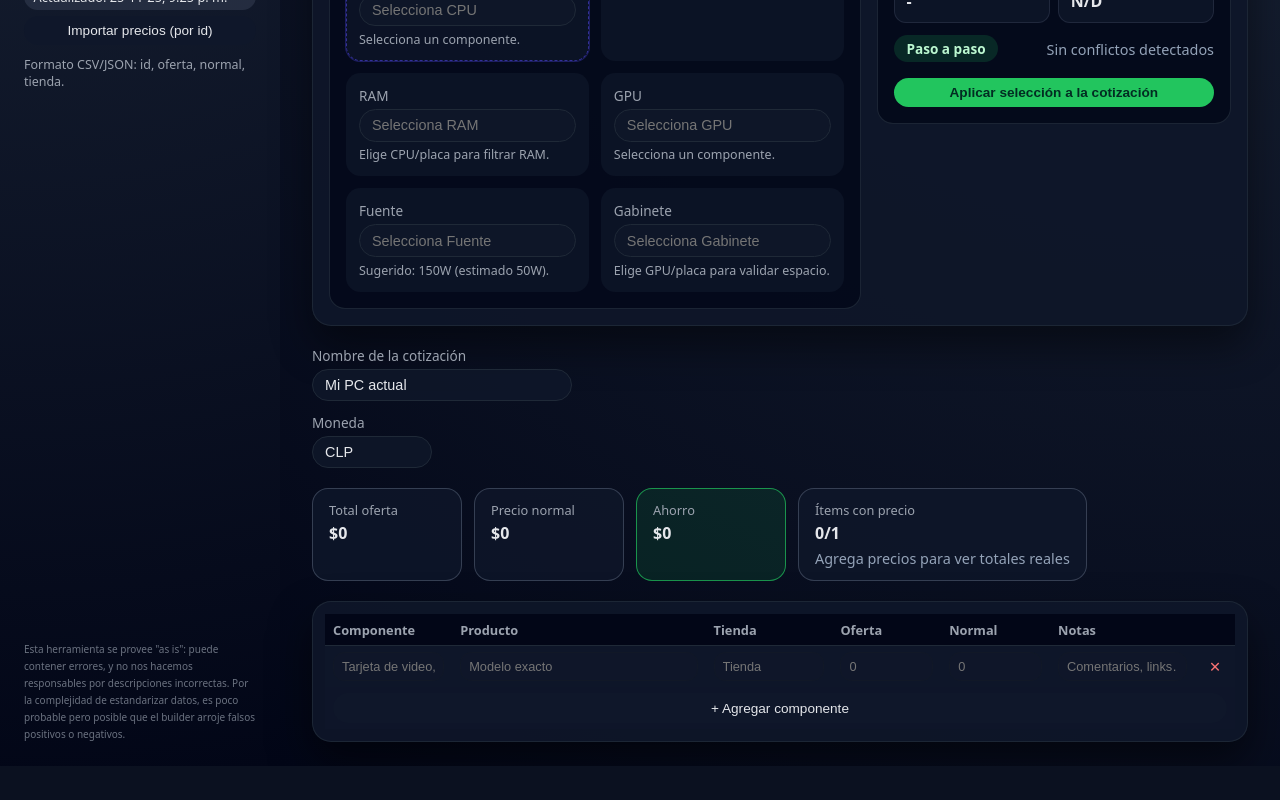
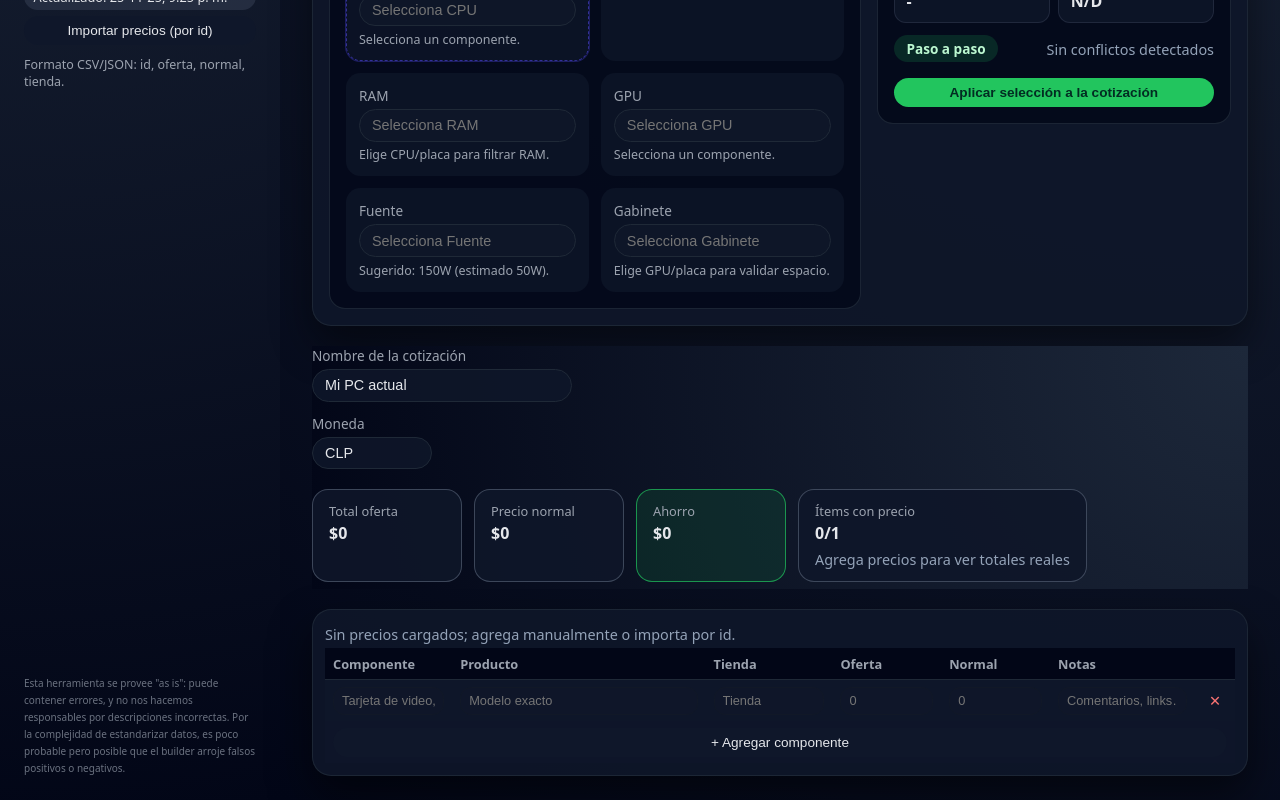
Before and after one commit to cortega26/cotiza-pc, a React (Vite) app in the folder pc-quote-builder/: page / in a window 1280 px wide. Shown: the part 642-1442 px from the top of the page. Before the commit the page ends 1408 px from the top, so only its background shows below. Built offline with nearby package versions, Linux system fonts and the light colour scheme.

Commit message:
`Updated React DOM version to 19.2.0 and updated dependencies`

```diff
--- a/pc-quote-builder/src/App.jsx
+++ b/pc-quote-builder/src/App.jsx
@@ -1446,6 +1446,15 @@ const totals = useMemo(() => {
 
         <section className="table-section">
           <div className="table-wrapper">
+            <div className="table-toolbar">
+              <span className="muted">
+                {totals.rowsWithPrice === 0
+                  ? "Sin precios cargados; agrega manualmente o importa por id."
+                  : totals.rowsWithPrice === activeQuote.rows.length
+                  ? "Todos los ítems tienen precio."
+                  : "Faltan precios en algunos ítems."}
+              </span>
+            </div>
             <table className="quote-table">
               <thead>
                 <tr>
--- a/pc-quote-builder/src/index.css
+++ b/pc-quote-builder/src/index.css
@@ -180,6 +180,11 @@ body {
   gap: 1.25rem;
   align-items: stretch;
   justify-content: space-between;
+  position: sticky;
+  top: 0;
+  z-index: 2;
+  background: radial-gradient(circle at top right, #1d283a, #020617);
+  padding-bottom: 0.5rem;
 }
 
 .quote-header-main {
@@ -225,14 +230,15 @@ body {
   flex-wrap: wrap;
   gap: 0.75rem;
   justify-content: flex-end;
+  align-items: stretch;
 }
 
 .total-card {
   min-width: 150px;
   padding: 0.75rem 1rem;
   border-radius: 1rem;
-  background: rgba(15, 23, 42, 0.85);
-  border: 1px solid rgba(148, 163, 184, 0.3);
+  background: rgba(15, 23, 42, 0.9);
+  border: 1px solid rgba(148, 163, 184, 0.35);
   display: flex;
   flex-direction: column;
   gap: 0.15rem;
@@ -265,6 +271,13 @@ body {
   border: 1px solid rgba(31, 41, 55, 0.9);
   box-shadow: 0 20px 40px rgba(0, 0, 0, 0.5);
   overflow: auto;
+}
+
+.table-toolbar {
+  display: flex;
+  justify-content: space-between;
+  align-items: center;
+  margin-bottom: 0.25rem;
 }
 
 .quote-table {
```
Also changed, not shown: 5 other files (tests, documents, lock files or other folders).
